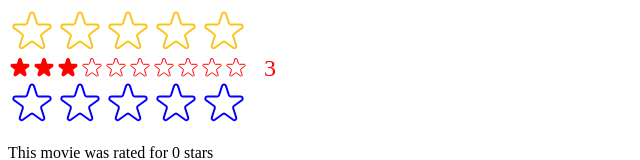
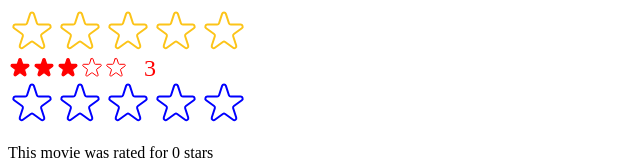
Before and after one commit to drmisssciurus/use-popcorn, a React (Create React App) app: page / in a window 1280 px wide. Shown: the top 160 px of the page, without its empty margins (0-640 px from the left). Built offline with nearby package versions, Linux system fonts and the light colour scheme.

Commit message:
proptype was removed from react 19

```diff
--- a/src/index.js
+++ b/src/index.js
@@ -22,13 +22,7 @@
       maxRating={5}
       messages={['Terrible', 'Bad', 'Okay', 'Good', 'Amazing']}
     />
-    <StarRating
-      maxRating={10}
-      size={24}
-      color="red"
-      className="test"
-      defaultRating={3}
-    />
+    <StarRating size={24} color="red" className="test" defaultRating={3} />
     <Test />
   </React.StrictMode>
 );
```
